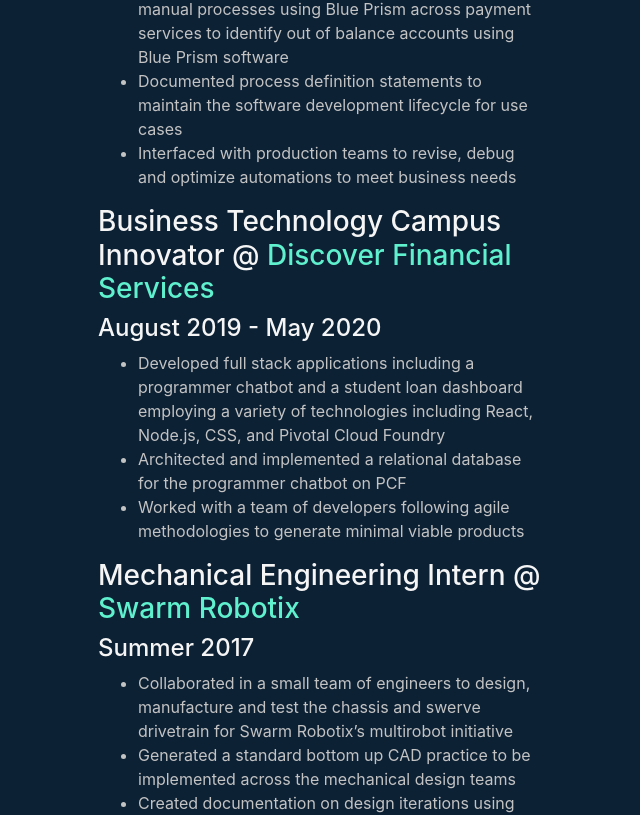
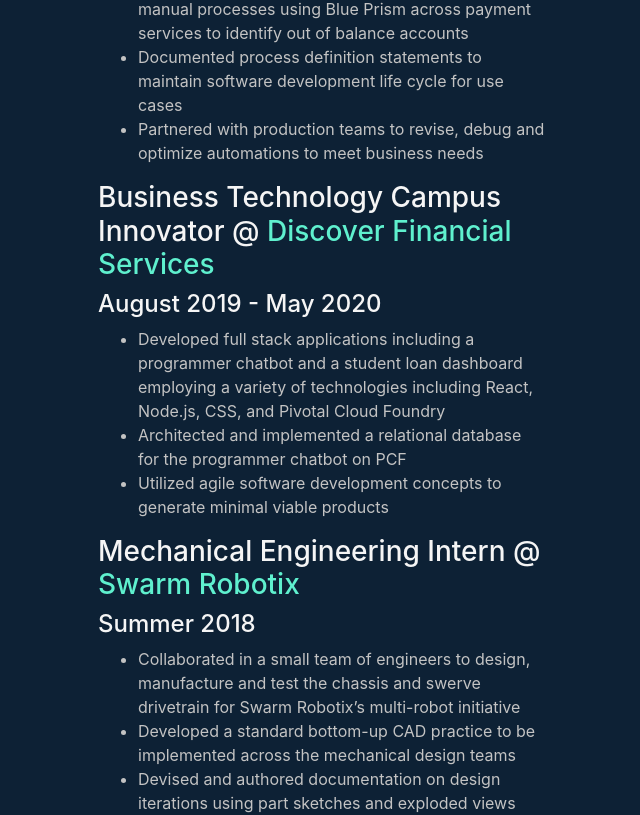
Before and after one commit to TristenAnderson/TristenAnderson.github.io, a React (Create React App) app in the folder portfolio-app/: page /Work in a window 1280 px wide. Shown: the part 235-1050 px from the top of the page, without its empty margins (286-926 px from the left). Built offline with nearby package versions, Linux system fonts and the light colour scheme.

Commit message:
gh pages stuff

```diff
--- a/portfolio-app/package.json
+++ b/portfolio-app/package.json
@@ -2,6 +2,7 @@
   "name": "portfolio-app",
   "version": "0.1.0",
   "private": true,
+  "homepage": "http://tristenanderson.github.io/portfolio-website-v1",
   "dependencies": {
     "@material-ui/core": "^4.11.0",
     "@material-ui/icons": "^4.9.1",
@@ -20,7 +21,9 @@
     "start": "react-scripts start",
     "build": "react-scripts build",
     "test": "react-scripts test",
-    "eject": "react-scripts eject"
+    "eject": "react-scripts eject",
+    "predeploy": "npm run build",
+    "deploy": "gh-pages -d build"
   },
   "eslintConfig": {
     "extends": "react-app"
--- a/portfolio-app/src/css/Home.css
+++ b/portfolio-app/src/css/Home.css
@@ -1,7 +1,7 @@
 .home {
     top: 20vh;
     position: relative;
-    left: 35vw;
+    left: 30vw;
 }
 
 @media(max-width: 1200px) {
--- a/portfolio-app/src/data/jobs.js
+++ b/portfolio-app/src/data/jobs.js
@@ -6,9 +6,9 @@
         link: "https://www.discover.com/",
         date: "Summer 2020",
         points: [
-            'Applied robotic process automation to multiple manual processes using Blue Prism across payment services to identify out of balance accounts using Blue Prism software',
-            'Documented process definition statements to maintain the software development lifecycle for use cases',
-            'Interfaced with production teams to revise, debug and optimize automations to meet business needs',
+            'Applied robotic process automation to multiple manual processes using Blue Prism across payment services to identify out of balance accounts',
+            'Documented process definition statements to maintain software development life cycle for use cases',
+            'Partnered with production teams to revise, debug and optimize automations to meet business needs ',
         ]
     },
     {
@@ -19,18 +19,18 @@
         points: [
             'Developed full stack applications including a programmer chatbot and a student loan dashboard employing a variety of technologies including React, Node.js, CSS, and Pivotal Cloud Foundry',
             'Architected and implemented a relational database for the programmer chatbot on PCF',
-            'Worked with a team of developers following agile methodologies to generate minimal viable products',
+            'Utilized agile software development concepts to generate minimal viable products',
         ]
     },
     {
         company: "Swarm Robotix",
         title: "Mechanical Engineering Intern",
         link: "http://www.swarmrobotix.com/",
-        date: "Summer 2017",
+        date: "Summer 2018",
         points: [
-            'Collaborated in a small team of engineers to design, manufacture and test the chassis and swerve drivetrain for Swarm Robotix’s multirobot initiative',
-            'Generated a standard bottom up CAD practice to be implemented across the mechanical design teams ',
-            'Created documentation on design iterations using part sketches and assembly part explosions',
+            'Collaborated in a small team of engineers to design, manufacture and test the chassis and swerve drivetrain for Swarm Robotix’s multi-robot initiative ',
+            'Developed a standard bottom-up CAD practice to be implemented across the mechanical design teams ',
+            'Devised and authored documentation on design iterations using part sketches and exploded views ',
         ]
     },
     {
```
Also changed, not shown: 1 other file (tests, documents, lock files or other folders).
